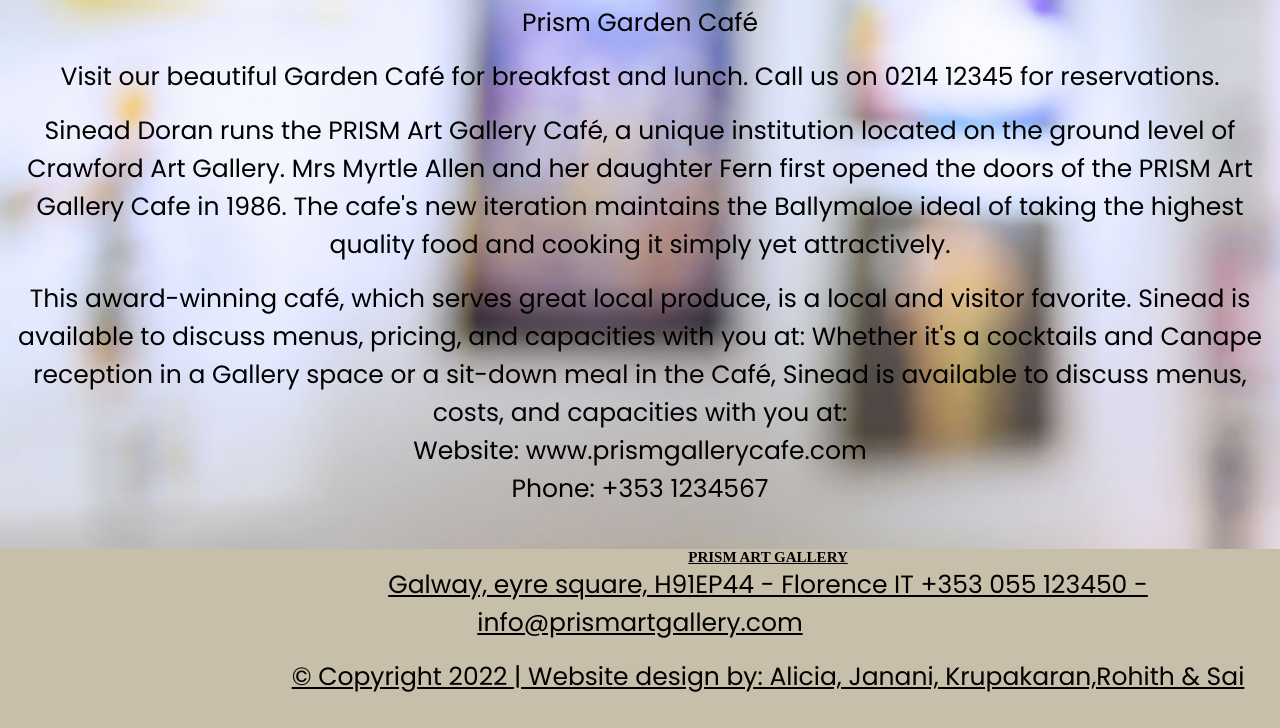
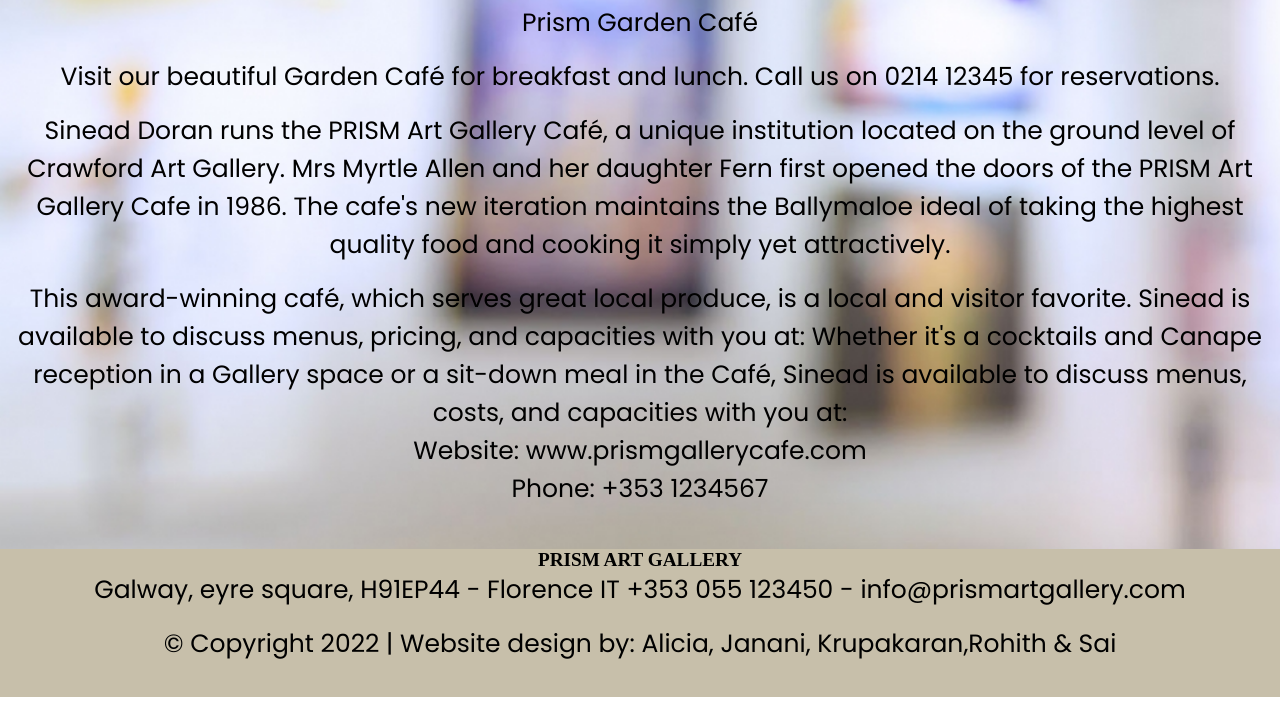
Before and after one commit to krupakaran-afk/MS801, a plain HTML site: page cafe.Html in a window 1280 px wide. Shown: the part 555-1283 px from the top of the page. After the commit the page ends 1252 px from the top, so only its background shows below. Drawn offline with Linux system fonts and the light colour scheme.

Commit message:
Footers updated

```diff
--- a/css/Artexhibition.css
+++ b/css/Artexhibition.css
@@ -92,8 +92,8 @@ p{
   width:100%;
 }
 
-.footer{
+/*.footer{
 text-decoration: underline;
 text-indent: 20%;
 text-align: center ;
-}
+}*/
--- a/css/ContactUs.css
+++ b/css/ContactUs.css
@@ -24,12 +24,14 @@ background-size:cover;
 * {
 box-sizing: border-box;
 }
-.footer{
+
+/*.footer{
   background-color: azure;
 text-decoration: underline;
 
  text-align: center;
-}
+}*/
+
 /* Style inputs */
 .center{
   display:block;
--- a/css/HomePageStyle.css
+++ b/css/HomePageStyle.css
@@ -26,9 +26,9 @@ nav{
 
 .footer{
   background-color: #c7bfaa;
-text-decoration: underline;
-text-indent: 20%;
+text-decoration: none;
  text-align: center;
+ font-size: 0.8em;
 }
 nav .logo{
   color: #fff;
--- a/css/aboutusstyle1.css
+++ b/css/aboutusstyle1.css
@@ -31,13 +31,13 @@ H2{
   text-align: center;
 }
 
-.footer{
+/*.footer{
   background-color: azure;
 text-decoration: underline;
 text-indent:: 20%;
  text-align: center;
   font-size: 10px;
-}
+}*/
 
 *{
   padding:0;
--- a/css/artist.css
+++ b/css/artist.css
@@ -11,13 +11,14 @@ a {
     color: #000;
 }
 
-.footer{
+/*.footer{
   background-color: #c7bfaa;
 text-decoration: underline;
 margin-top: 100px;
 
  text-align: center;
-}
+}*/
+
 .artistName,
 h2,
 .year {
--- a/css/cafestyle.css
+++ b/css/cafestyle.css
@@ -19,11 +19,11 @@ H2{
   text-align: center;
   font-size: 20vw;
 }
-.footer{
+/*.footer{
   background-color: #c7bfaa;
 text-decoration: underline;
  text-align: center;
-}
+}*/
 
 }
 
--- a/css/registration.css
+++ b/css/registration.css
@@ -14,12 +14,12 @@ body{
   background-repeat: no-repeat;
   background-size:cover;
 }
-.footer{
+/*.footer{
   background-color: azure;
 text-decoration: underline;
 
  text-align: center;
-}
+}*/
 .container{
   max-width: 700px;
   width: 100%;
--- a/css/style.css
+++ b/css/style.css
@@ -26,12 +26,12 @@ body {
   background-size:auto;
 
 }
-.footer{
+/*.footer{
   background-color: azure;
 text-decoration: underline;
 
  text-align: center;
-}
+}*/
 .image{
   opacity: 1;
   display: block;
```
